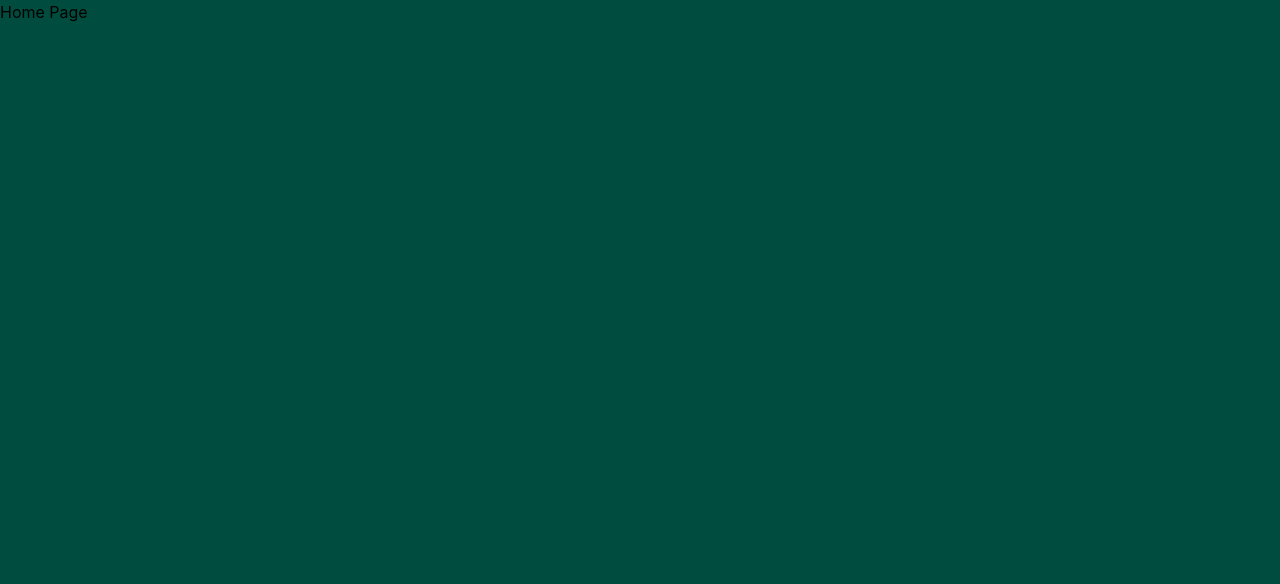
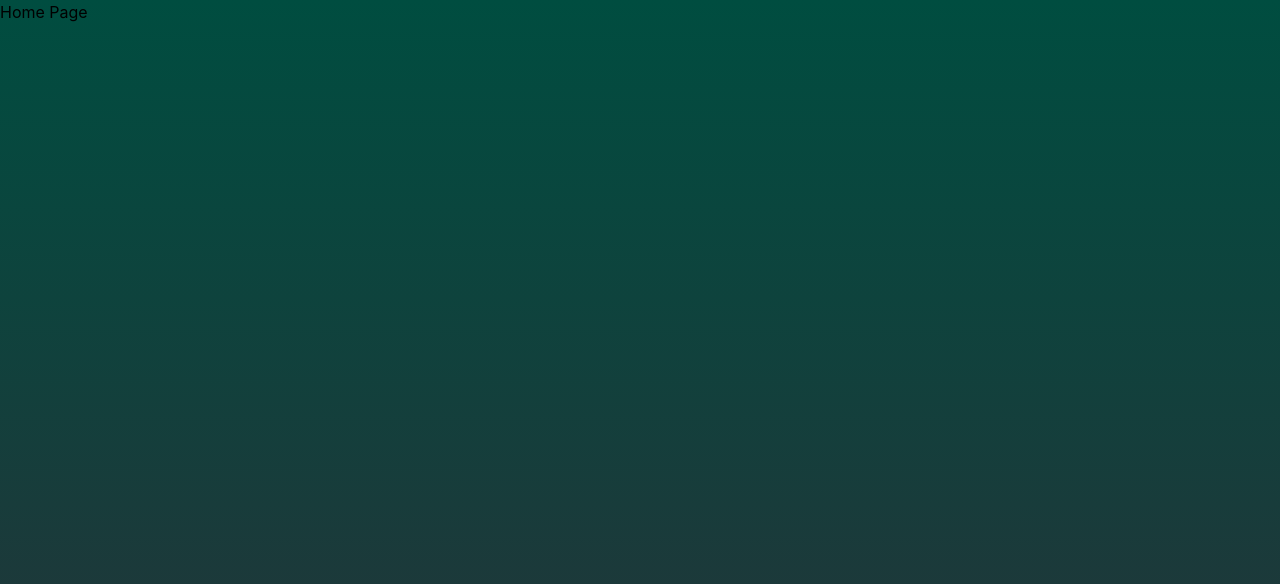
Before and after one commit to ApenJulius/NettsidePE, a React (Create React App) app in the folder frontend/: page / in a window 1280 px wide. Shown: the top 584 px of the page. Built offline with nearby package versions, Linux system fonts and the light colour scheme.

Commit message:
Made it gradient

```diff
--- a/frontend/src/index.css
+++ b/frontend/src/index.css
@@ -2,6 +2,10 @@
 @tailwind components;
 @tailwind utilities;
 
+
+html {
+  min-height: 100%;
+}
 
 body {
   margin: 0;
@@ -11,6 +15,7 @@ body {
   -webkit-font-smoothing: antialiased;
   -moz-osx-font-smoothing: grayscale;
   background-color: #004d40;
+  background: linear-gradient(#004d40, #263238);
 }
 
 code {
```
